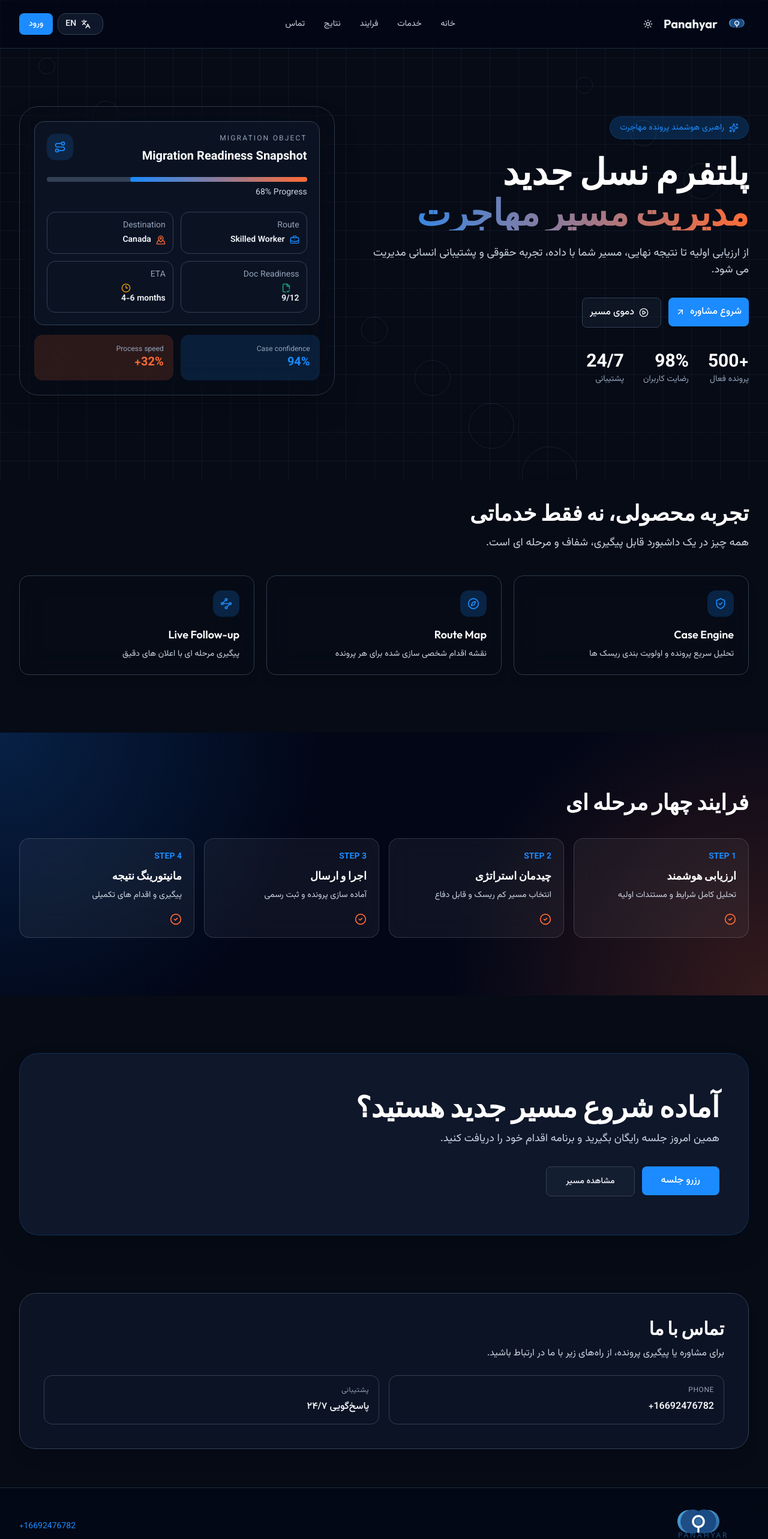
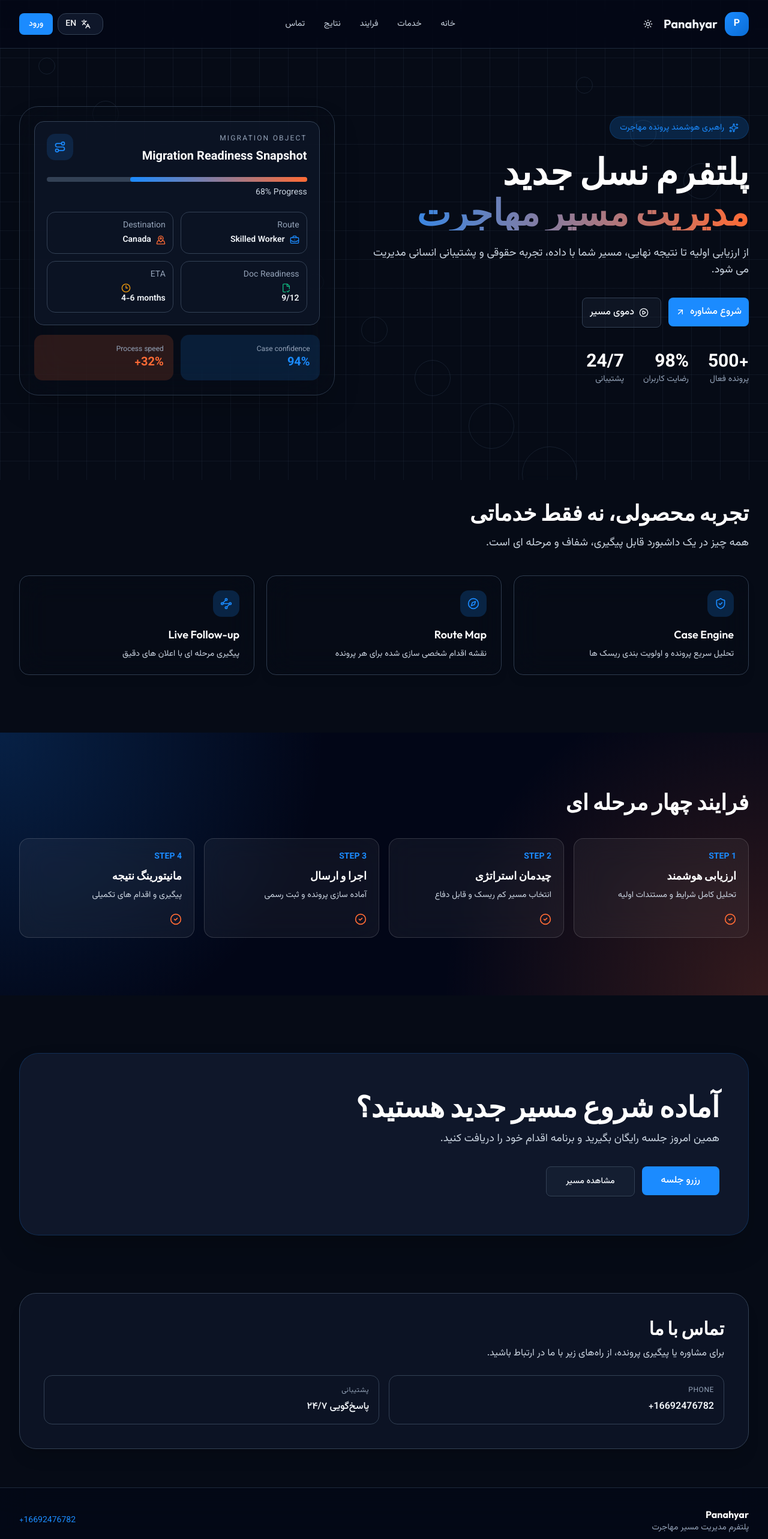
Before and after one commit to maddixmhn/jahannama, a React (Vite) app: page / in a window 1280 px wide. Shown: the top 2565 px of the page at 60% size. Built offline with nearby package versions, Linux system fonts and the light colour scheme.

Commit message:
Logo No Good

```diff
--- a/src/components/AuthModal.tsx
+++ b/src/components/AuthModal.tsx
@@ -92,7 +92,7 @@ export default function AuthModal({ isOpen, onClose }: AuthModalProps) {
             </div>
             <div className="relative h-full text-white flex flex-col justify-between">
               <div>
-                <img src="/images/panahyar-mark.svg" alt="Panahyar logo" className="w-12 h-12 mb-6" />
+                <div className="w-12 h-12 rounded-xl bg-white/20 flex items-center justify-center mb-6 font-bold">P</div>
                 <h3 className="text-3xl font-bold mb-2">Welcome to Panahyar</h3>
                 <p className="text-white/85">Modern onboarding for migration services with faster support.</p>
               </div>
--- a/src/components/Dashboard.tsx
+++ b/src/components/Dashboard.tsx
@@ -628,7 +628,9 @@ export default function Dashboard({ onClose, onHomeClick }: DashboardProps) {
         <aside className="w-72 bg-navy dark:bg-slate-900 text-white hidden lg:flex flex-col border-r border-white/10">
           <div className="p-6">
             <button type="button" onClick={onHomeClick} className="flex items-center gap-3 mb-8">
-              <img src="/images/panahyar-mark.svg" alt="Panahyar logo" className="w-10 h-10" />
+              <div className="w-10 h-10 bg-primary rounded-xl flex items-center justify-center">
+                <span className="font-bold text-lg">P</span>
+              </div>
               <span className="font-display font-bold text-xl">{isAdmin ? 'Admin Panel' : 'Panahyar'}</span>
             </button>
 
@@ -668,7 +670,6 @@ export default function Dashboard({ onClose, onHomeClick }: DashboardProps) {
                   <ChevronLeft className="w-6 h-6 dark:text-gray-100" />
                 </button>
                 <button type="button" onClick={onHomeClick} className="flex items-center gap-2 font-display font-bold text-lg dark:text-white">
-                  <img src="/images/panahyar-mark.svg" alt="Panahyar logo" className="w-7 h-7" />
                   {isAdmin ? 'Admin Panel' : 'Panahyar'}
                 </button>
               </div>
--- a/src/components/Navigation.tsx
+++ b/src/components/Navigation.tsx
@@ -106,7 +106,9 @@ export default function Navigation({
               isScrolled ? 'scale-95' : 'scale-100'
             }`}
           >
-            <img src="/images/panahyar-mark.svg" alt="Panahyar logo" className="w-10 h-10 shadow-glow" />
+            <div className="w-10 h-10 bg-gradient-to-br from-primary to-primary-dark rounded-xl flex items-center justify-center shadow-glow">
+              <span className="text-white font-bold text-lg">P</span>
+            </div>
             <span className="font-display font-bold text-xl text-navy dark:text-white">{t.brand}</span>
             <span className={`hidden sm:inline-flex h-2.5 w-2.5 rounded-full ${isDark ? 'bg-secondary' : 'bg-primary/60'}`} />
           </a>
--- a/src/sections/Footer.tsx
+++ b/src/sections/Footer.tsx
@@ -105,7 +105,9 @@ export default function Footer({ locale }: FooterProps) {
               }`}
             >
               <div className="flex items-center gap-3 mb-6">
-                <img src="/images/panahyar-mark.svg" alt="Panahyar logo" className="w-10 h-10" />
+                <div className="w-10 h-10 bg-primary rounded-xl flex items-center justify-center">
+                  <span className="font-bold text-lg">P</span>
+                </div>
                 <span className="font-display font-bold text-xl">Panahyar</span>
               </div>
               <p className="text-gray-400 mb-6 leading-relaxed">{t.about}</p>
--- a/src/sections/LandingPage.tsx
+++ b/src/sections/LandingPage.tsx
@@ -241,7 +241,7 @@ export default function LandingPage({
                 onClick={() => setIsMobileMenuOpen(false)}
                 className="flex items-center gap-3"
               >
-                <img src="/images/panahyar-mark.svg" alt="Panahyar logo" className="h-10 w-10" />
+                <span className="h-10 w-10 rounded-xl bg-gradient-to-br from-primary to-primary-dark text-white grid place-content-center font-bold">P</span>
                 <span className="font-display font-bold text-xl">{t.brand}</span>
               </a>
               <Button
@@ -520,7 +520,10 @@ export default function LandingPage({
       <footer className="border-t border-white/50 dark:border-slate-800 bg-white/60 dark:bg-slate-950/40 backdrop-blur-xl">
         <div className="max-w-7xl mx-auto px-4 sm:px-6 lg:px-8 py-8 flex flex-col sm:flex-row items-start sm:items-center justify-between gap-4">
           <div>
-            <img src="/images/panahyar-logo.svg" alt="Panahyar Case Management" className="h-16 w-auto" />
+            <p className="font-display font-bold text-slate-900 dark:text-white">Panahyar</p>
+            <p className="text-sm text-slate-600 dark:text-slate-400">
+              {locale === 'fa' ? 'پلتفرم مدیریت مسیر مهاجرت' : 'Immigration journey management platform'}
+            </p>
           </div>
           <a href="tel:+16692476782" className="text-sm text-primary hover:text-primary-dark transition-colors number-ltr">
             +16692476782
```
